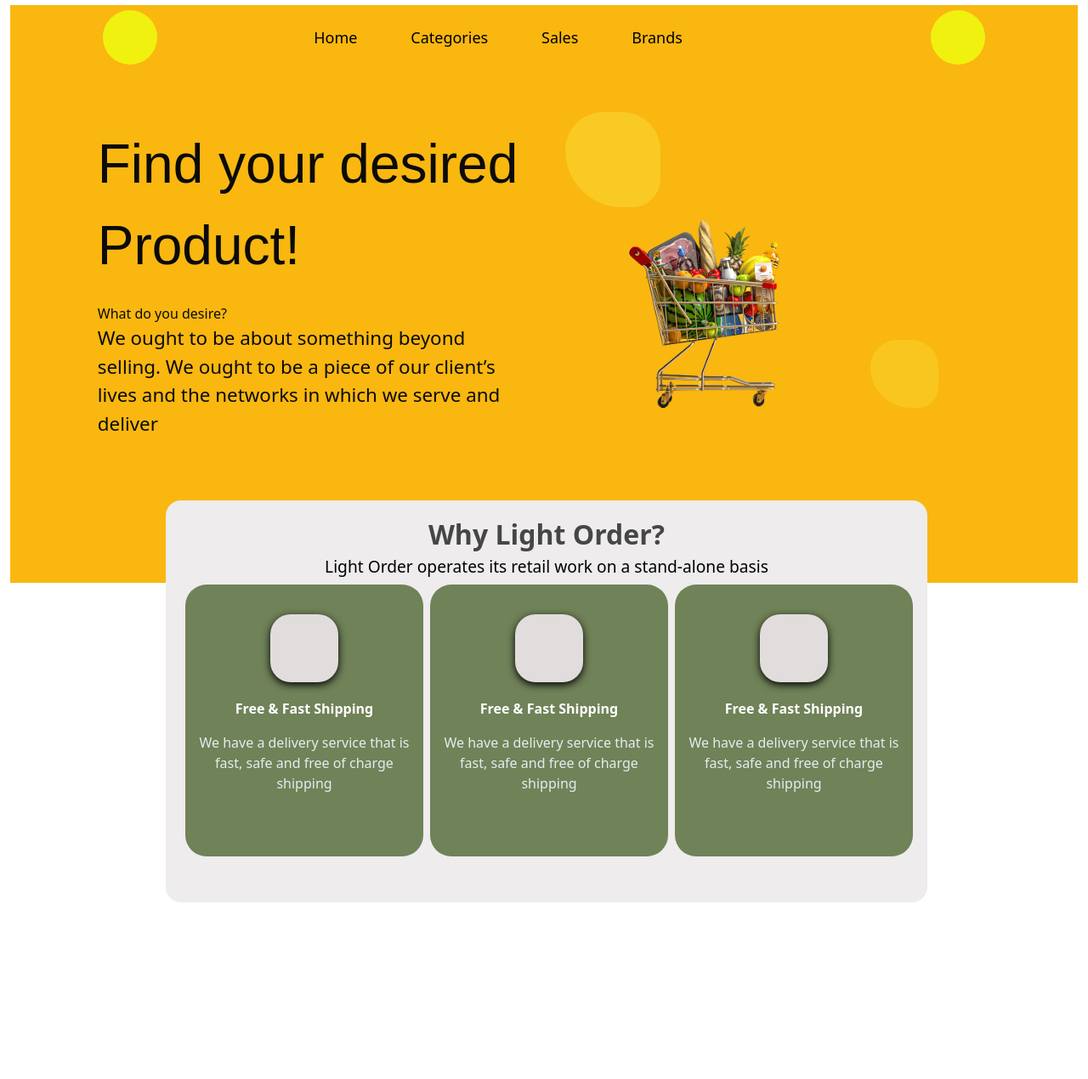
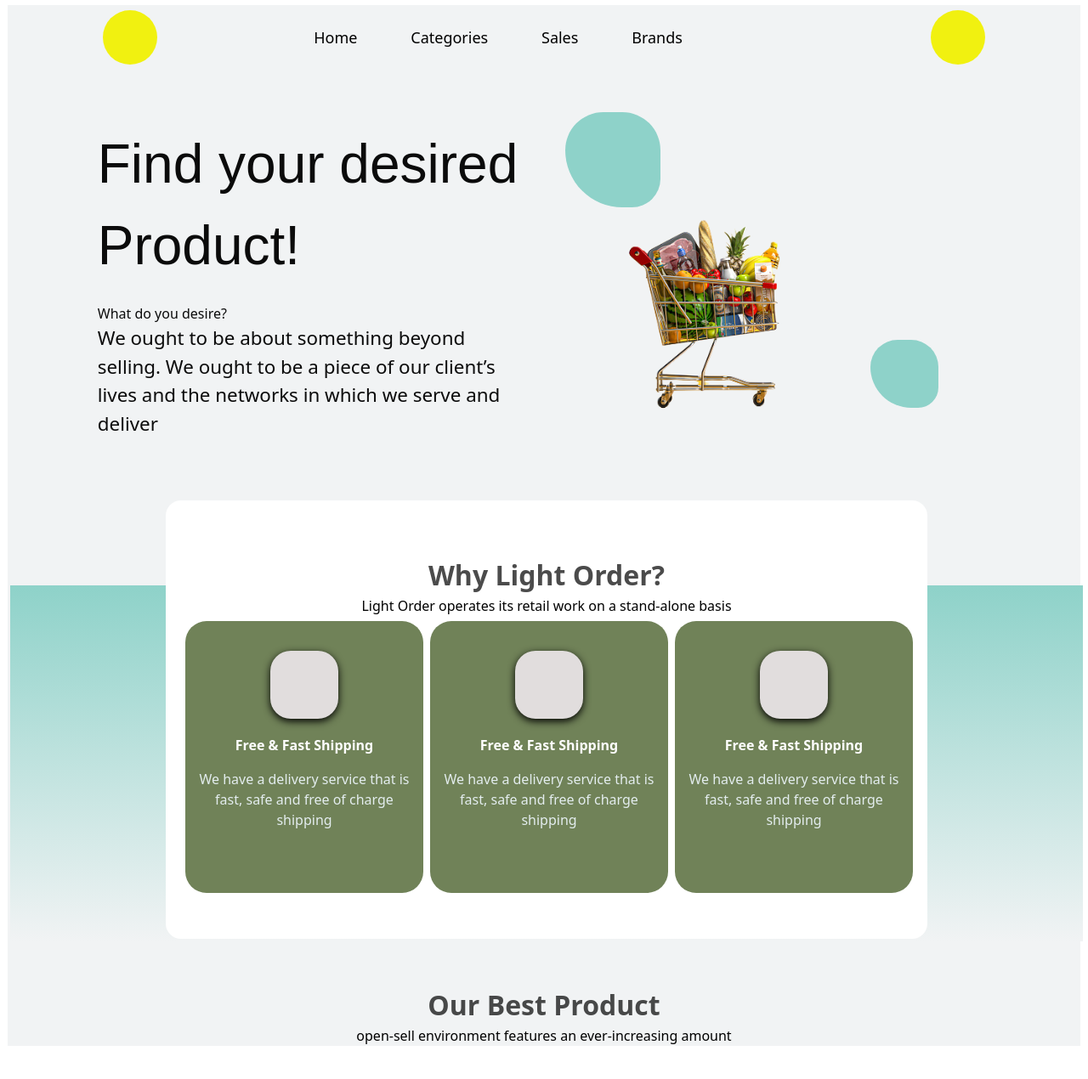
Before and after one commit to Jobsidney/Light-Order, a Next.js app: page / in a window 1280 px wide. Shown: the top 1270 px of the page at 85% size. After the commit the page ends 1237 px from the top, so only its background shows below. Built offline with nearby package versions, Linux system fonts and the light colour scheme.

Commit message:
Descr done

```diff
--- a/pages/index.js
+++ b/pages/index.js
@@ -9,7 +9,7 @@
 
 export default function Home() {
   return (
-    <div >
+    <div className='body'>
       {/* <div className='opacity'>
       </div> */}
       <div className="wholeINtro">
@@ -28,6 +28,10 @@
 
           </div>
         </div>
+        <div className="products">
+          <h2>Our Best Product</h2>
+          <p>open-sell environment features an ever-increasing amount</p>
+        </div>
     </div>
   )
 }
--- a/styles/globals.css
+++ b/styles/globals.css
@@ -5,6 +5,9 @@
 
 *{
   margin: 3px;
+}
+.body{
+  background-color: #F1F3F4;
 }
 .search{
   display: flex;
@@ -88,8 +91,8 @@
 
 }
 .wholeINtro{
-  background-color:  #f9b710 ;
-  /* background-color:  rgb(241,243,244) ; */
+  /* background-color:  #f9b710 ; */
+  background-color:  rgb(241,243,244) ;
   background-blend-mode: darken;
   height: 85vh;
 }
@@ -161,7 +164,7 @@
   display: block;
   float: right;
   position: absolute;
-  background-color: rgba(250, 208, 42,0.6);
+  background-color: rgb(142,210,201);
 }
 .heroSec>.image::before{
   height: 7rem;
@@ -172,30 +175,40 @@
   border-radius: 40% 40% 30% 60%;
   content: '';
   display: block;
-  background-color: rgba(250, 208, 42,0.8);
+  background-color: rgb(142,210,201);
 }
 .descr{
   width: 100%;
-  height: 150vh;
+  height: fit-content;
+  display: flex;
+  flex-direction: column;
+  align-items: center;
+  background-image: linear-gradient( rgb(142,210,201) ,#F1F3F4);
 }
 .floating-card{
-  text-align: center;
   width: fit-content;
   min-width: 60vw;
+  float: left;
+  clear: both;
   height:fit-content;
-  background-color: rgba(238, 236, 236);
-  margin: auto;
+  background-color:white;
   margin-top: -100px;
   border-radius:  18px;
   padding: 1rem 1rem 3rem 1rem;
 }
-.floating-card>h1{
+.floating-card,.products{
+  text-align: center;
+}
+.floating-card>h1,.products>h2{
+  padding-top: 3rem;
   font-size: xx-large;
   font-weight: bold;
   opacity: 0.7;
 }
-.floating-card>p{
+.floating-card>p,,.products>p{
   font-size: larger;
+  padding: 1rem 0rem 2rem 0rem;
+
 }
 .fcard{
   height: 320px;
```
